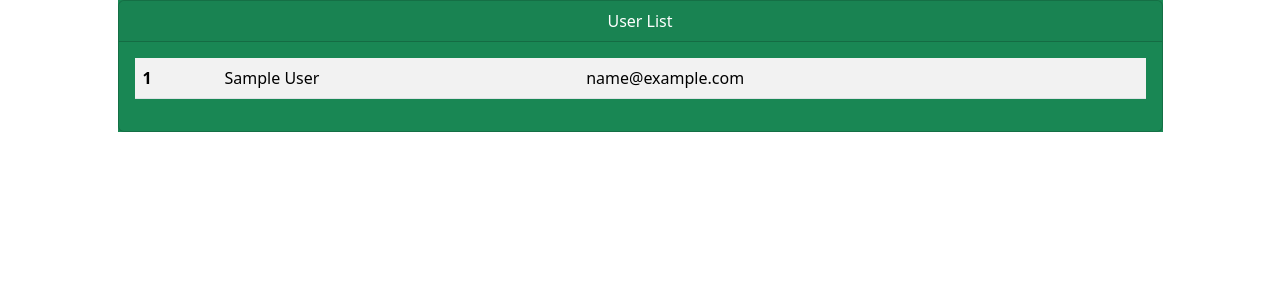
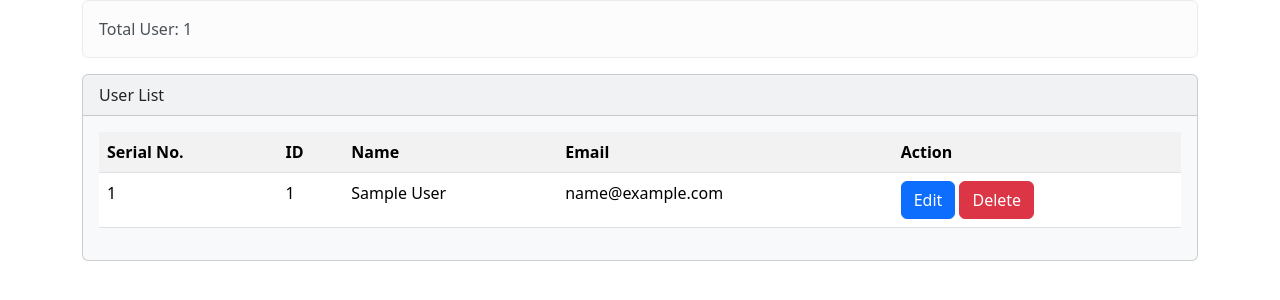
Before and after one commit to SikderMdSharifulIslam/signUp, a PHP site: page /view.php in a window 1280 px wide. Shown: the part 56-356 px from the top of the page. Run offline with PHP 8.4, Linux system fonts and the light colour scheme; tables that the repository leaves empty or names only in its code hold one stand-in row (values such as "Sample post").

Commit message:
data fetched or  and Delete from Database

```diff
--- /dev/null
+++ b/includes/db.php
@@ -0,0 +1,10 @@
+<?php
+
+// Database Connection
+define("HOSTNAME", "localhost");
+define("USERNAME", "root");
+define("PASSWORD", "");
+define("DATABASE_NAME", "sign_up");
+$db_connect = mysqli_connect(HOSTNAME, USERNAME, PASSWORD, DATABASE_NAME);
+
+?>
--- a/index.php
+++ b/index.php
@@ -1,7 +1,7 @@
 <!-- Header Part Start -->
 <?php
-include 'includes/header.php';
-include 'includes/navbar.php';
+require_once 'includes/header.php';
+require_once 'includes/navbar.php';
 ?>
 <!-- Header Part End -->
 
--- a/login.php
+++ b/login.php
@@ -1,7 +1,8 @@
 <!-- Header Part Start -->
 <?php
-include 'includes/header.php';
-include 'includes/navbar.php';
+require_once 'includes/header.php';
+require_once 'includes/navbar.php';
+require_once 'includes/db.php';
 ?>
 <!-- Header Part End -->
 
--- a/signup.php
+++ b/signup.php
@@ -1,7 +1,7 @@
 <!-- Header Part Start -->
 <?php
-include 'includes/header.php';
-include 'includes/navbar.php';
+require_once 'includes/header.php';
+require_once 'includes/navbar.php';
 ?>
 <!-- Header Part End -->
 
--- a/view.php
+++ b/view.php
@@ -1,56 +1,56 @@
 <!-- Header Part Start -->
 <?php
-include 'includes/header.php';
-include 'includes/navbar.php';
-
-// Database Connection
-define("HOSTNAME", "localhost");
-define("USERNAME", "root");
-define("PASSWORD", "");
-define("DATABASE_NAME", "sign_up");
-$db_connect = mysqli_connect(HOSTNAME, USERNAME, PASSWORD, DATABASE_NAME);
+require_once 'includes/header.php';
+require_once 'includes/navbar.php';
+require_once 'includes/db.php';
 
 $select_query = "SELECT id,full_name,email_address FROM users";
 $data_from_db = mysqli_query($db_connect, $select_query);
+
+// count total users
+$totalU = mysqli_query($db_connect,"SELECT COUNT(*) as total FROM users");
+$totalA = mysqli_fetch_assoc($totalU);
+$total_user = $totalA['total'];
+
 ?>
 <!-- Header Part End -->
 
 
 <div class="row">
-    <div class="col-lg-11 m-auto bg-success p-0">
-        <div class="card bg-success">
-            <div class="card-header text-white text-center">
-                User List
-            </div>
+    <div class="col-lg-12 m-auto">
+        <div class="alert alert-light">Total User: <?=$total_user?></div>
+        <div class="card bg-light mb-3">
+            <div class="card-header">User List</div>
             <div class="card-body">
                 <!-- User Table -->
                 <table class="table table-striped">
                     <tbody>
+                        <tr>
+                            <th>Serial No.</th>
+                            <th>ID</th>
+                            <th>Name</th>
+                            <th>Email</th>
+                            <th>Action</th>
+                        </tr>
                         <?php
-                            foreach($data_from_db as $user_value)
-                            {
+                            $serial_no = 1;
+                            foreach($data_from_db as $user_value):
+
                                 // print_r($user_value);
                             // }
                         ?>
                         <tr>
-                            <th>
-                                <?php
-                                    print_r($user_value['id']);
-                                ?>
-                            </th>
+                            <td><?=$serial_no++?></td>
+                            <td><?=$user_value['id']?></td>
+                            <td><?=$user_value['full_name']?></td>
+                            <td><?=$user_value['email_address']?></td>
                             <td>
-                            <?php
-                                    print_r($user_value['full_name']);
-                                ?>
-                            </td>
-                            <td>
-                            <?php
-                                    print_r($user_value['email_address']);
-                                ?>
+                                <a href="#" class="btn btn-primary">Edit</a>
+                                <a href="delete.php?id=<?=$user_value['id']?>" class="btn btn-danger">Delete</a>
                             </td>
                         </tr>
                         <?php
-                            }
+                            endforeach;
                         ?>
                     </tbody>
                 </table>
```
Also changed, not shown: delete.php (added, +16 -0 lines), query.txt (+13 -1 lines), result.php (+8 -7 lines).
